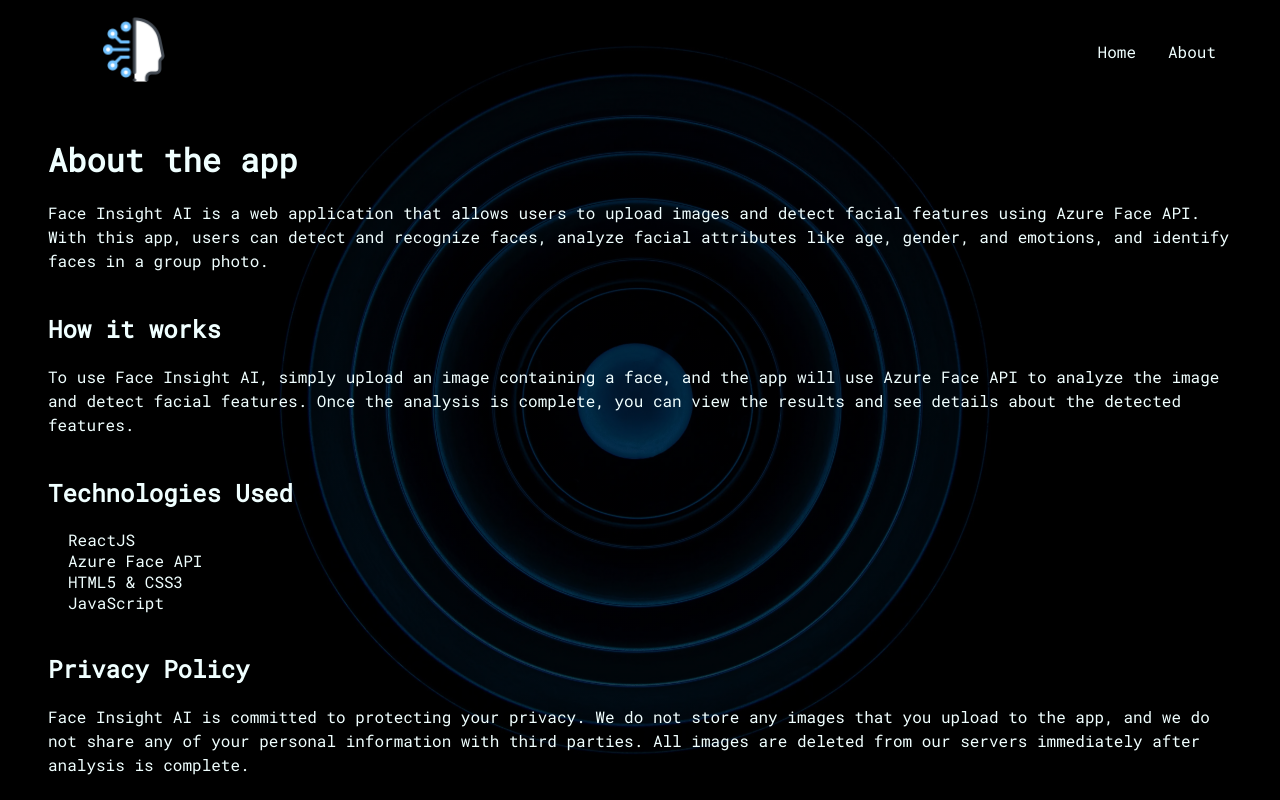
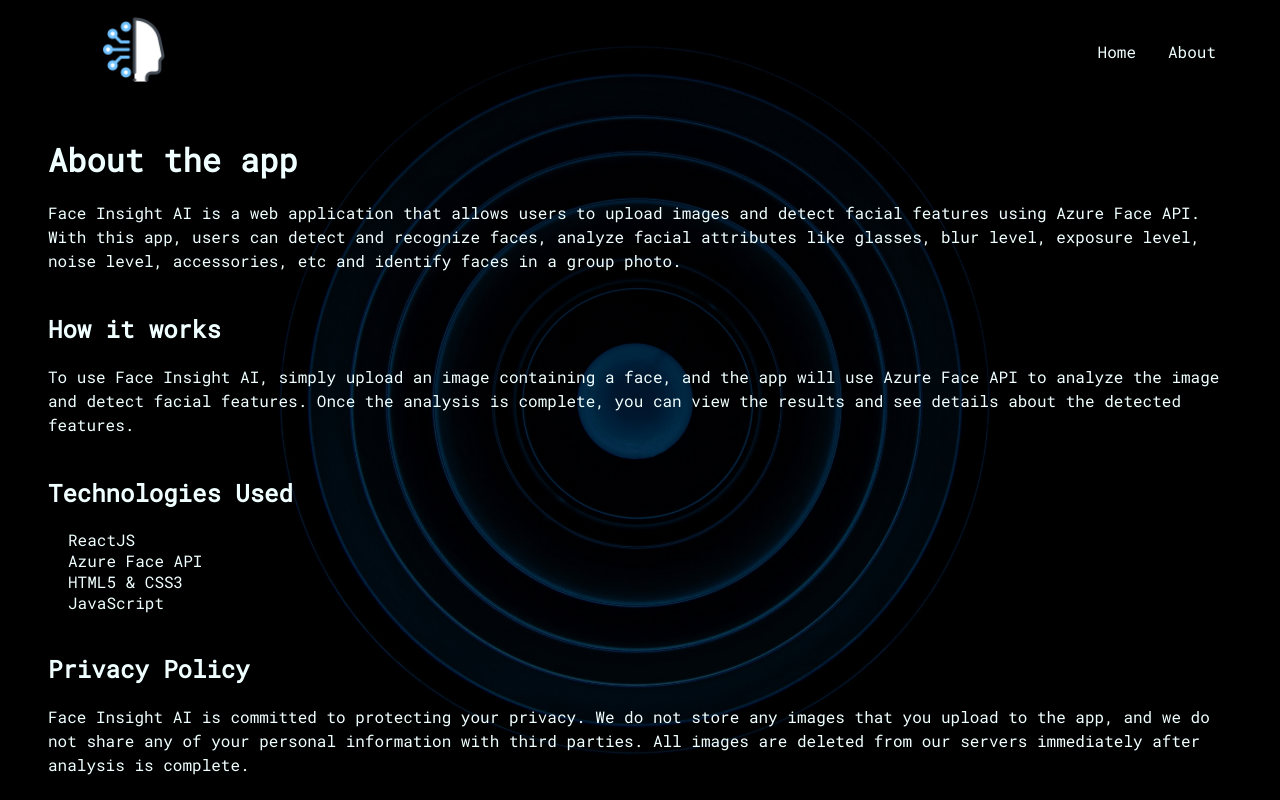
Before and after one commit to 0xankityadav/ai-face-app, a React (Create React App) app: page /about in a window 1280 px wide. Built offline with nearby package versions, Linux system fonts and the light colour scheme.

Commit message:
Update About.jsx

```diff
--- a/src/components/Home/About.jsx
+++ b/src/components/Home/About.jsx
@@ -12,7 +12,8 @@ const About = () => {
           Face Insight AI is a web application that allows users to upload
           images and detect facial features using Azure Face API. With this app,
           users can detect and recognize faces, analyze facial attributes like
-          age, gender, and emotions, and identify faces in a group photo.
+          glasses, blur level, exposure level, noise level, accessories, etc and
+          identify faces in a group photo.
         </p>
         <h2>How it works</h2>
         <p>
```
